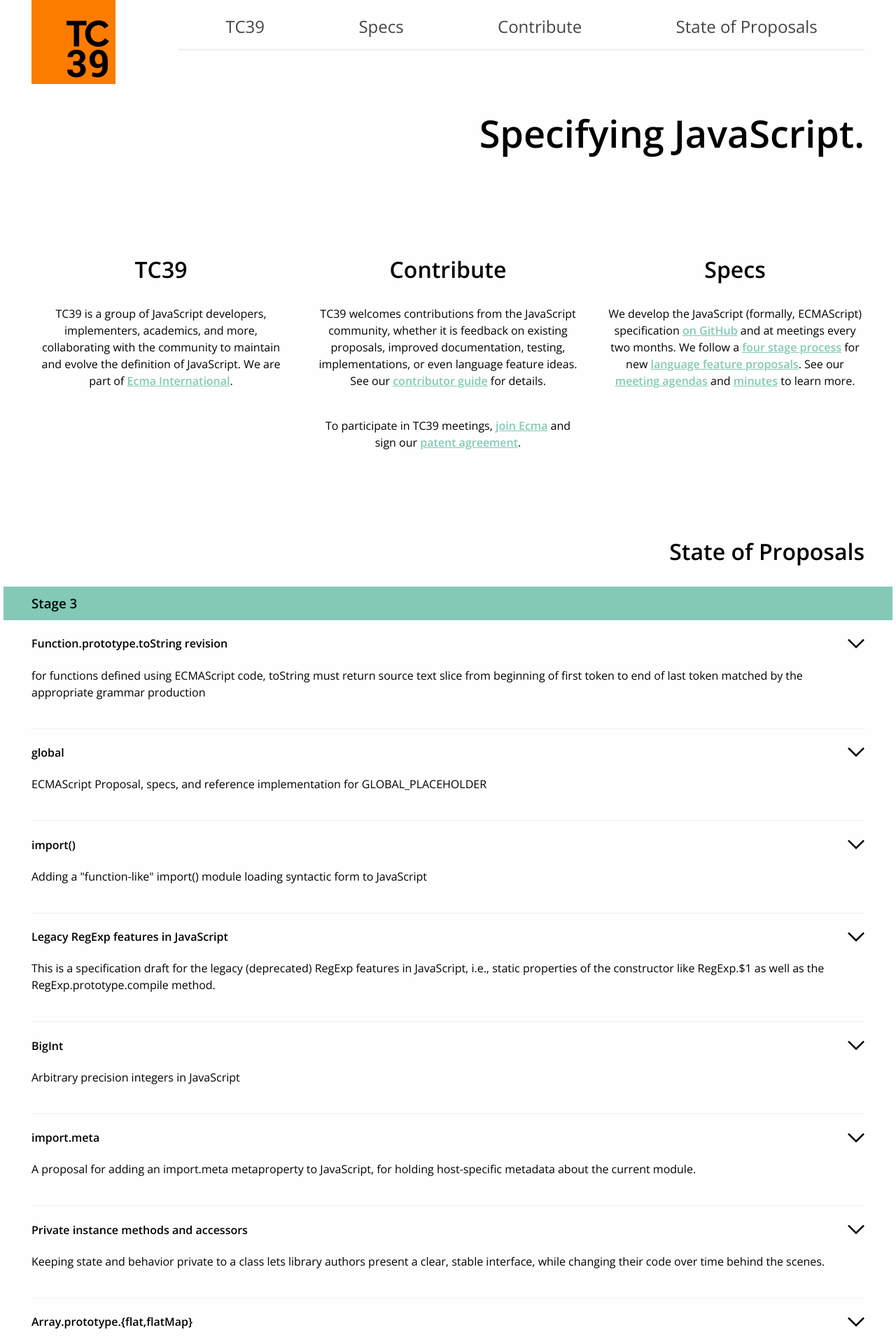
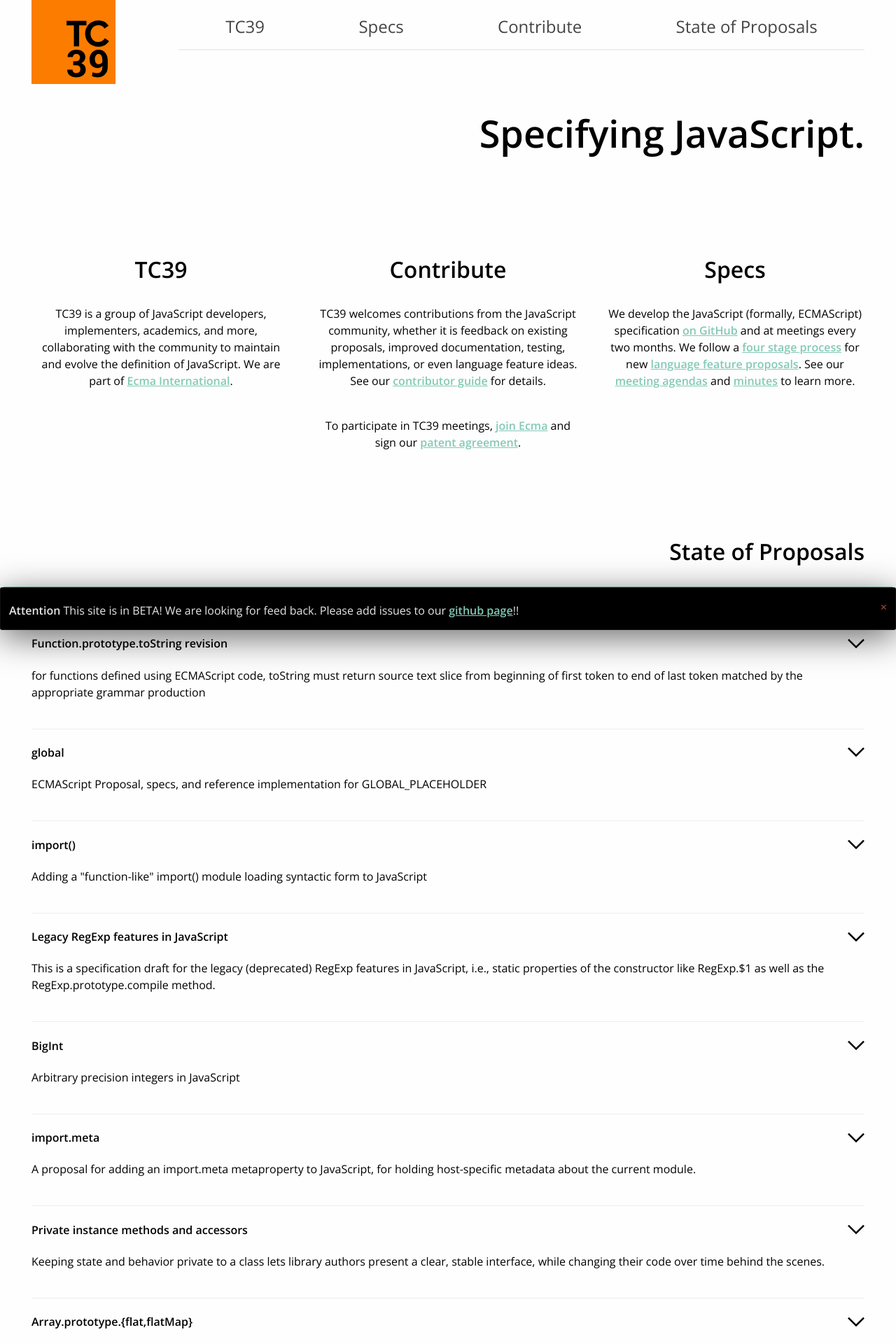
Before and after one commit to tc39/tc39.github.io, a Jekyll site: the page built from index.md, in a window 1280 px wide. Shown: the top 1920 px of the page at 70% size. Built offline with Jekyll 4.4.1, drawn with Linux system fonts in a browser that asks for light colours; nearby versions of some CDN libraries.

Commit message:
fixes #31, adds a popup letting people know about the github page

```diff
--- a/_layouts/default.html
+++ b/_layouts/default.html
@@ -30,5 +30,14 @@
           </span>
       </section>
     </main>
+    <div class="popup">
+      <input type="checkbox" id="one" class="hidden" name="ossm">
+      <label for="one" class="alert-message">
+        <strong> <i class="fa fa-heart"></i> Attention</strong> This site is in BETA! We are
+        looking for feed back. Please add issues to our <a
+                    href="https://github.com/tc39/tc39-web-draft/issues" target="_blank">github page</a>!!
+        <span class="close">×</button>
+      </label>
+    </div>
   </body>
 </html>
--- /dev/null
+++ b/_sass/_popup.scss
@@ -0,0 +1,67 @@
+.popup {
+  position: fixed;
+  bottom: 0;
+  left: 0;
+  width: 100%;
+}
+
+.fa{
+  line-height:30px;
+  font-size:30px;
+  display:inline-bloxk;
+  width:35px;
+  height:35px;
+}
+
+.hidden{
+  display:none;
+}
+
+input[type=checkbox] + label {
+  position:relative;
+}
+
+input[type=checkbox]:checked + label {
+  animation: closing 0.3s forwards ease-in-out,
+             moving 0.3s forwards ease-in-out;
+}
+.pointer-cursor{
+   cursor: pointer; cursor: hand;
+}
+.close{
+
+    float:right;
+    color: #b94b45;
+    cursor: pointer; cursor: hand;
+}
+
+.alert-message{
+  background-color: black;
+  border: 1px solid rgba(#34495e, 0.25);
+  color: #b94b45;
+  border-radius: 3px;
+  line-height:30px;
+  position: absolute;
+  top: 0; left: 0;
+  display:block;
+  width:100%;
+  padding: 12px;
+  box-sizing: border-box;
+  color: rgba(255, 255, 255, .9);
+  box-shadow: 0px 10px 50px rgba(0,0,0,.6);
+  background: black;
+}
+
+@keyframes closing {
+  from {
+    opacity: 1;
+  }
+  to {
+    opacity: 0;
+  }
+}
+
+@keyframes moving {
+  0%, 90% { top: 0; left: 0; }
+  100%  { top: -100px; left: 0; }
+}
--- a/assets/css/style.scss
+++ b/assets/css/style.scss
@@ -9,3 +9,4 @@
 @import "logo-box";
 @import "page-header";
 @import "page-menu";
+@import "popup";
```
